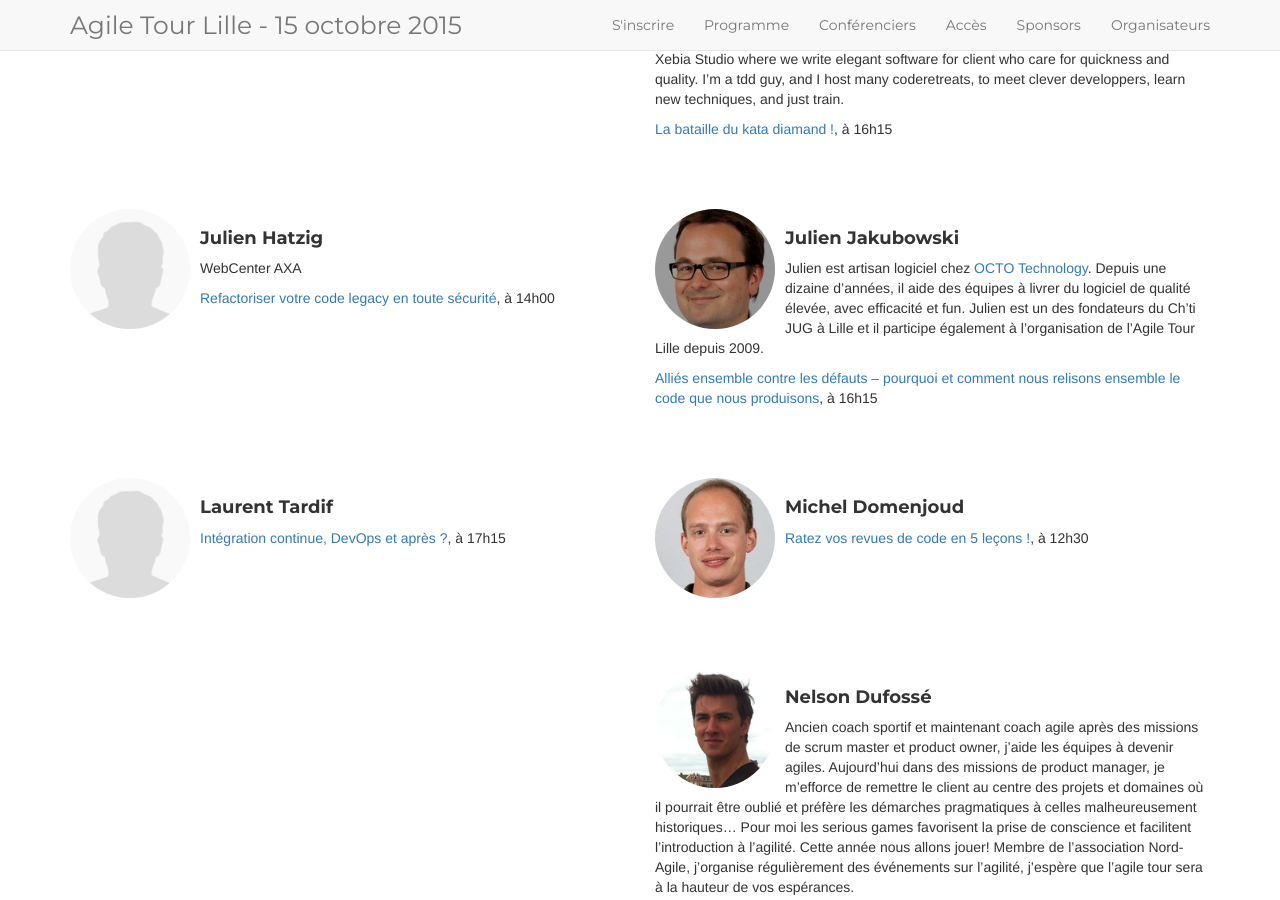
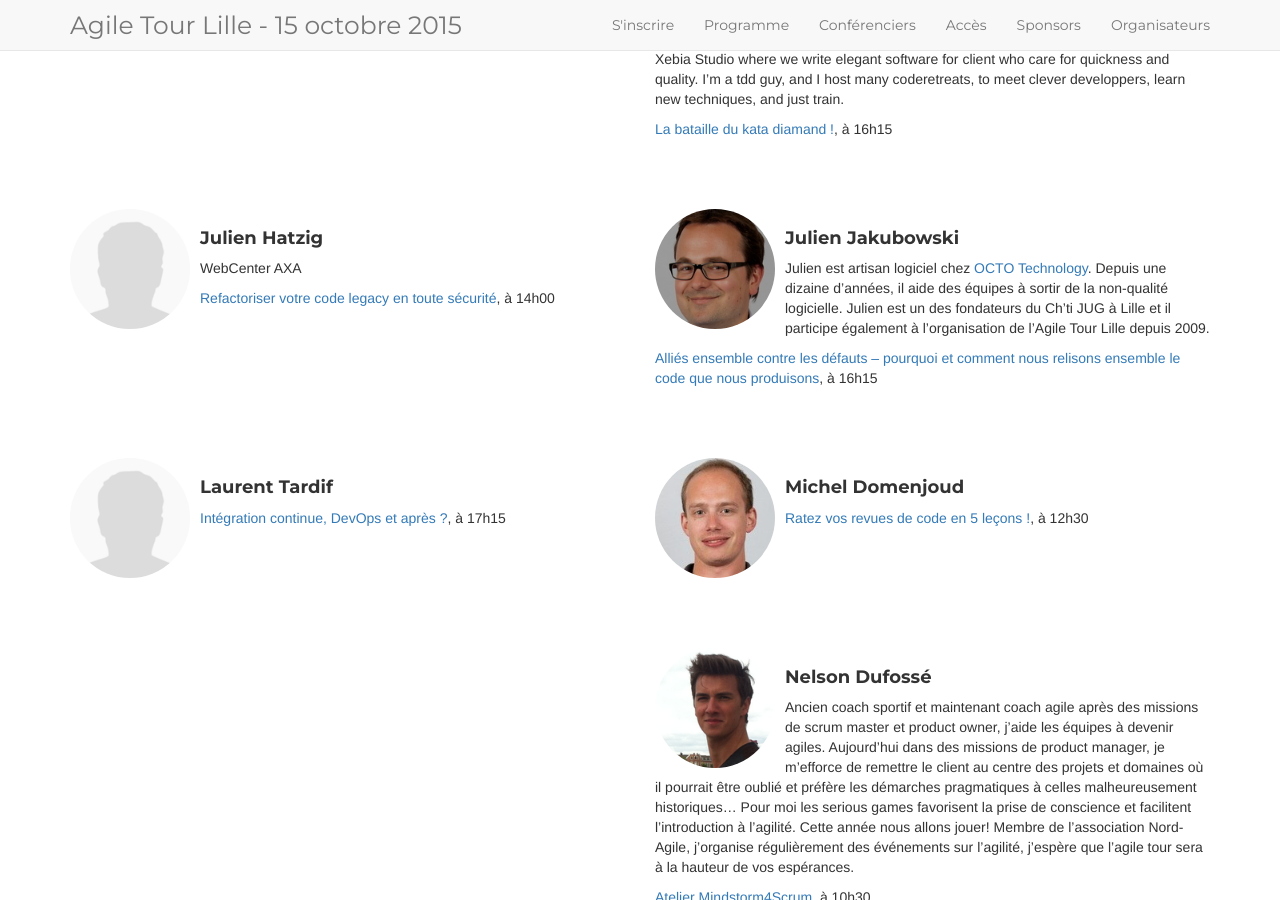
Before and after one commit to jak78/agile-tour-lille-2017, a Jekyll site: the page built from 01-speakers.html, in a window 1280 px wide and 900 px high, scrolled down 2507 px. Built offline with Jekyll 4.4.1, drawn with Linux system fonts in a browser that asks for light colours; nearby versions of some CDN libraries.

Commit message:
added mention to nord-agile & fix Julien Jakubowski bio

```diff
--- a/99-orga.html
+++ b/99-orga.html
@@ -5,6 +5,7 @@ permalink: /organisateurs/
 ---
 
 <div class="container">
+    <h3>L'Agile Tour Lille est organisé par l'association <a href="http://nord-agile.org/">Nord Agile</a>.</h3>
     {% assign speakers = site.data.orga | sort:"name" %}
     {% for speaker in speakers %}
     {% assign loopindex = forloop.index0 | modulo: 2 %}
--- a/_data/orga.yml
+++ b/_data/orga.yml
@@ -8,7 +8,7 @@
 - name: Julien Jakubowski
   photo: julien_jakubowski.jpg
   bio:
-    Julien est artisan logiciel chez <a href="http://www.octo.com/">OCTO Technology</a>. Depuis une dizaine d'années,
+    Julien est artisan logiciel et consultant codeur chez <a href="http://www.octo.com/">OCTO Technology</a>. Depuis une dizaine d'années,
     il aide des équipes à livrer du logiciel de qualité élevée,
     avec efficacité et fun. Julien est un des fondateurs du <a href="http://chtijug.org">Ch'ti JUG</a> à Lille
     et il participe également à l'organisation de l'Agile Tour Lille depuis 2009.
--- a/_data/speakers.yml
+++ b/_data/speakers.yml
@@ -80,8 +80,8 @@
 - name: Julien Jakubowski
   bio:
     Julien est artisan logiciel chez <a href="http://www.octo.com/">OCTO Technology</a>. Depuis une dizaine d'années,
-    il aide des équipes à livrer du logiciel de qualité élevée,
-    avec efficacité et fun. Julien est un des fondateurs du Ch'ti JUG à Lille
+    il aide des équipes à sortir de la non-qualité logicielle.
+    Julien est un des fondateurs du Ch'ti JUG à Lille
     et il participe également à l'organisation de l'Agile Tour Lille depuis 2009.
   photo: Julien-Jakubowski.jpg
 - name: Antoine Blancke
```
